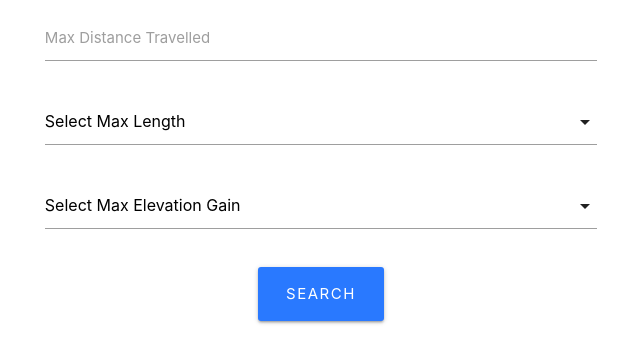
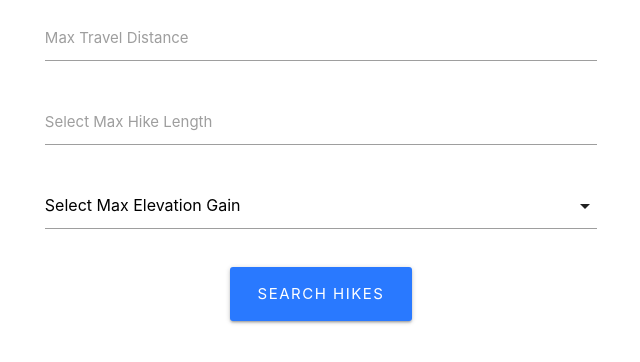
Before and after one commit to doctorbebo/Fair_Weather_Hiking_App, a React (Create React App) app in the folder fair_weather_hiking/client/: page /search in a window 1280 px wide. Shown: the top 362 px of the page, without its empty margins (319-959 px from the left). Built offline with nearby package versions, Linux system fonts and the light colour scheme.

Commit message:
change search form submitted state t o true when user clicks search, conditionally render results component, send max travel distance and max hike length as props to results component

```diff
--- a/fair_weather_hiking/client/src/components/results/resultsContainer/results.js
+++ b/fair_weather_hiking/client/src/components/results/resultsContainer/results.js
@@ -3,7 +3,10 @@ import HikeCard from '../hike_card/index';
 
 class Results extends Component {
 
+    //api call here
+
     render() {
+        console.log(this.props)
 
     // Fake hike data for testing replace with real data.
     const hikeData = {
@@ -20,10 +23,9 @@ class Results extends Component {
 
     return(
         <div className='container'>
-            <h2>Welcome to the results page</h2>
             <HikeCard hikeData = {hikeData} />;
         </div>
-    )
+        )
     }
 }
 
--- a/fair_weather_hiking/client/src/components/search.js
+++ b/fair_weather_hiking/client/src/components/search.js
@@ -2,6 +2,7 @@ import React, { Component } from 'react';
 import { Link } from 'react-router-dom';
 import Button from './button';
 import Label from './label';
+import Results from './results/resultsContainer/results';
 
 import M from 'materialize-css';
 
@@ -20,9 +21,10 @@ class Search extends Component {
     constructor() {
         super();
         this.state = {
-          maxDistance: "",
+          maxLength: "",
           maxElevation: "",
-          maxTravel: ""
+          maxTravel: "",
+          isSubmitted: false
         };
       }
 
@@ -34,57 +36,35 @@ class Search extends Component {
     onSubmit(event) {
         event.preventDefault();
 
-        // const data = {
-        //     maxDistance: this.state.maxDistance,
-        //     maxElevation: this.state.maxElevation
-        // }
-
-        //const query =
-        //this.props.searchHikes(query)
-        //api call to get hikes with criteria
+        this.setState({
+            isSubmitted: true
+        })
         console.log('searched for a hike')
     }
 
     render() {
-        console.log(this.state)
         return(
             <div className='container search'>
                 <div className='row'>
                     <div className='col s8 offset-s2'>
-                        {/* <form noValidate onSubmit={this.onSubmit}>
+                        <form noValidate onSubmit={this.onSubmit.bind(this)}>
                             <div className='input-field col s12'>
                                 <input
                                     onChange={this.onChange}
-                                    value={this.state.maxDistance}
+                                    value={this.state.maxTravel}
+                                    id="maxTravel"
+                                    type= 'number'
                                 />
-                                <Label name='Max Distance' />
+                                <Label name='Max Travel Distance' />
                             </div>
                             <div className='input-field col s12'>
                                 <input
                                     onChange={this.onChange}
-                                    value={this.state.maxElevation}
+                                    value={this.state.maxLength}
+                                    id="maxLength"
+                                    type='number'
                                 />
-                                <Label name='Max Elevation' />
-                            </div>
-                            <br />
-                            <Button name='Search' />
-                        </form> */}
-                        <form noValidate onSubmit={this.onSubmit}>
-                            <div className='input-field col s12'>
-                                <input
-                                    onChange={this.onChange}
-                                    value={this.state.maxDistance}
-                                    id=""
-                                />
-                                <Label name='Max Distance Travelled' />
-                            </div>
-                            <div className="input-field col s12">
-                                <select>
-                                    <option value="" disabled selected>Select Max Length</option>
-                                    <option value="1">1 mile</option>
-                                    <option value="2">2 mile</option>
-                                    <option value="3">3 mile</option>
-                                </select>
+                                <Label name='Select Max Hike Length' />
                             </div>
                             <div className="input-field col s12">
                                 <select>
@@ -95,14 +75,12 @@ class Search extends Component {
                                 </select>
                             </div>
                             <br />
+                            <Button name='Search Hikes' onClick={this.onClick} type='submit' />
                         </form>
-                        <Link to='/results'><Button name='Search' onClick={this.onClick} /></Link>
+                        {this.state.isSubmitted && <Results distance={this.state.maxDistance} length={this.state.maxLength}/>}
                     </div>
                 </div>
             </div>
-
-            //create form here that allows user to search for hikes within radius
-            //on submit, take user to results page
         )
     }
 
```
Also changed, not shown: fair_weather_hiking/client/src/components/results/resultsContainer/renderHikes.js (added).
